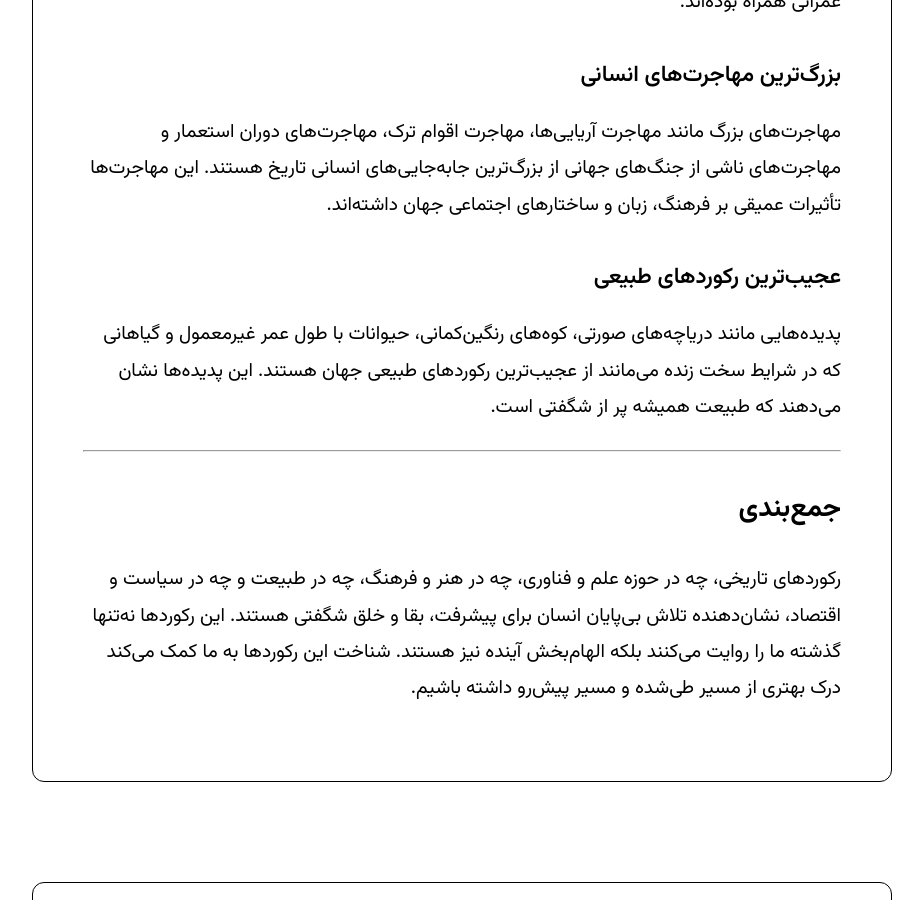
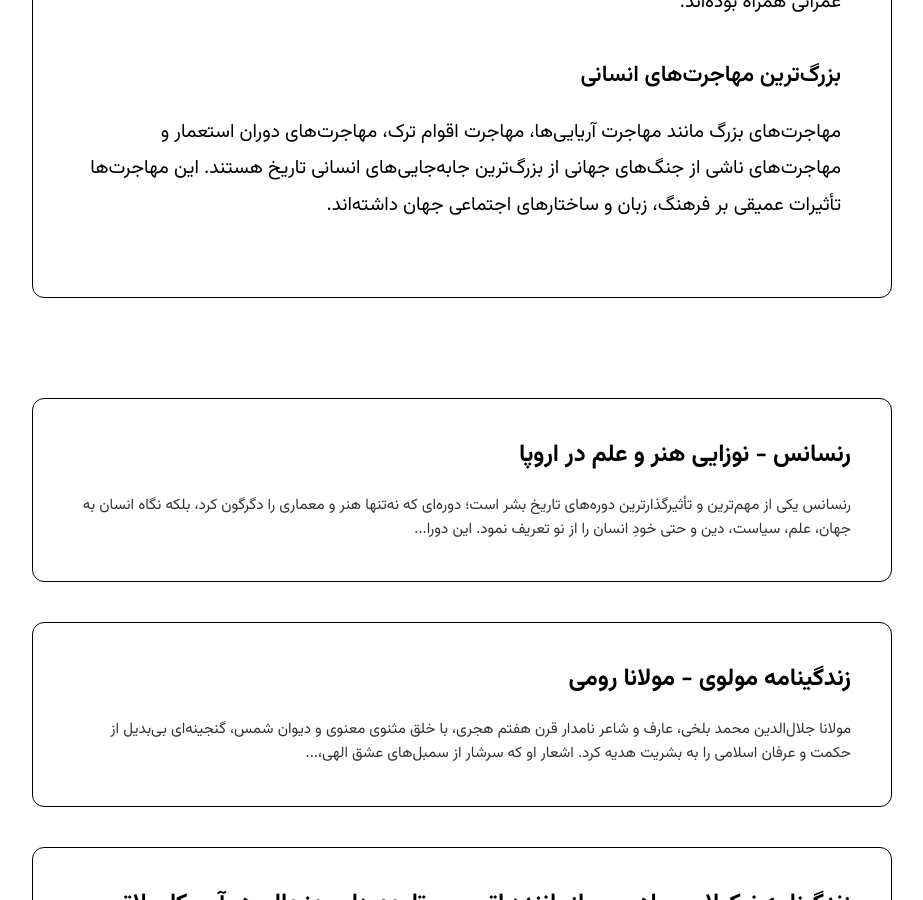
Before and after one commit to darkblog/darkblog.github.io, a Jekyll site: the page built from _posts/2026-1-31-record.md, in a window 1280 px wide and 900 px high, scrolled down 10597 px. Shown: the whole window, without its empty margins (178-1101 px from the left). Built offline with Jekyll 4.4.1, drawn with Linux system fonts in a browser that asks for light colours.

Commit message:
Update 2026-1-31-record.md

```diff
--- a/_posts/2026-1-31-record.md
+++ b/_posts/2026-1-31-record.md
@@ -173,11 +173,3 @@ image: /blog/record.webp
 
 ### بزرگ‌ترین مهاجرت‌های انسانی
 مهاجرت‌های بزرگ مانند مهاجرت آریایی‌ها، مهاجرت اقوام ترک، مهاجرت‌های دوران استعمار و مهاجرت‌های ناشی از جنگ‌های جهانی از بزرگ‌ترین جابه‌جایی‌های انسانی تاریخ هستند. این مهاجرت‌ها تأثیرات عمیقی بر فرهنگ، زبان و ساختارهای اجتماعی جهان داشته‌اند.
-
-### عجیب‌ترین رکوردهای طبیعی
-پدیده‌هایی مانند دریاچه‌های صورتی، کوه‌های رنگین‌کمانی، حیوانات با طول عمر غیرمعمول و گیاهانی که در شرایط سخت زنده می‌مانند از عجیب‌ترین رکوردهای طبیعی جهان هستند. این پدیده‌ها نشان می‌دهند که طبیعت همیشه پر از شگفتی است.
-
----
-
-## جمع‌بندی
-رکوردهای تاریخی، چه در حوزه علم و فناوری، چه در هنر و فرهنگ، چه در طبیعت و چه در سیاست و اقتصاد، نشان‌دهنده تلاش بی‌پایان انسان برای پیشرفت، بقا و خلق شگفتی هستند. این رکوردها نه‌تنها گذشته ما را روایت می‌کنند بلکه الهام‌بخش آینده نیز هستند. شناخت این رکوردها به ما کمک می‌کند درک بهتری از مسیر طی‌شده و مسیر پیش‌رو داشته باشیم.
```
